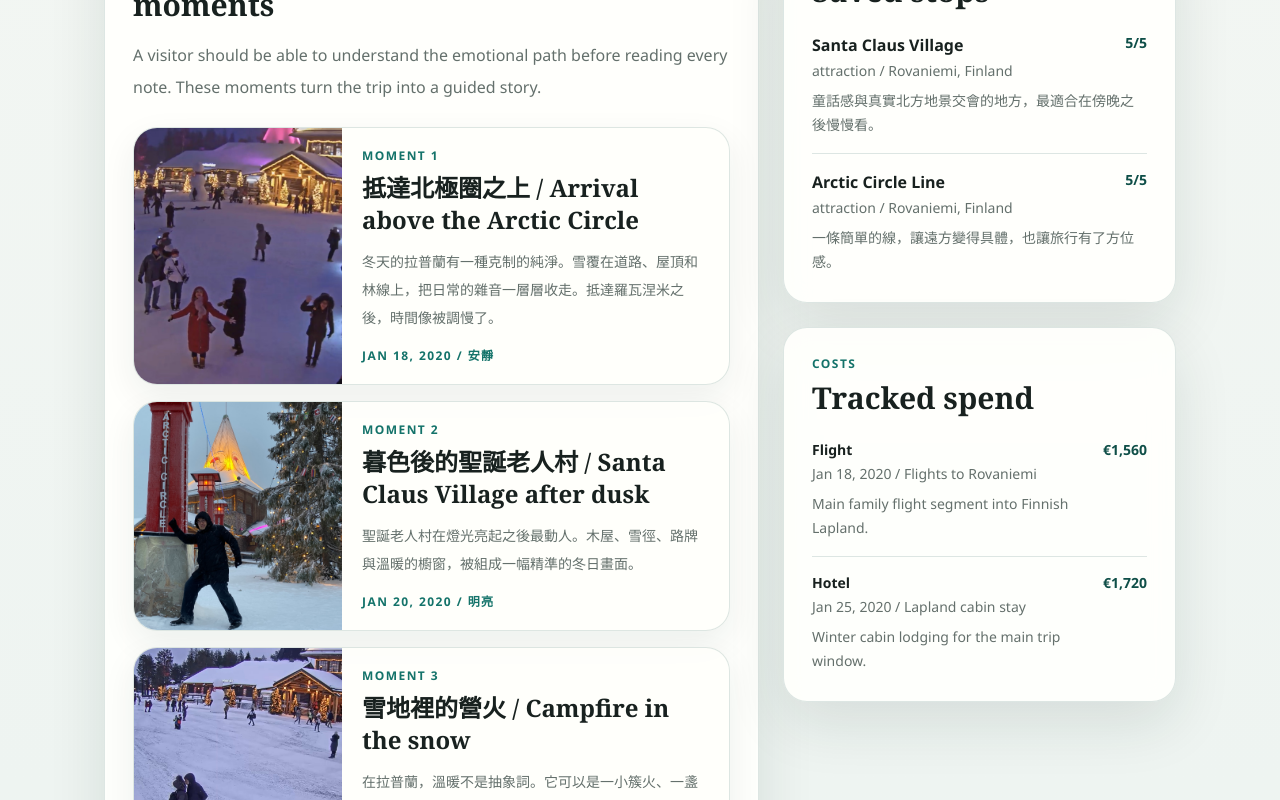
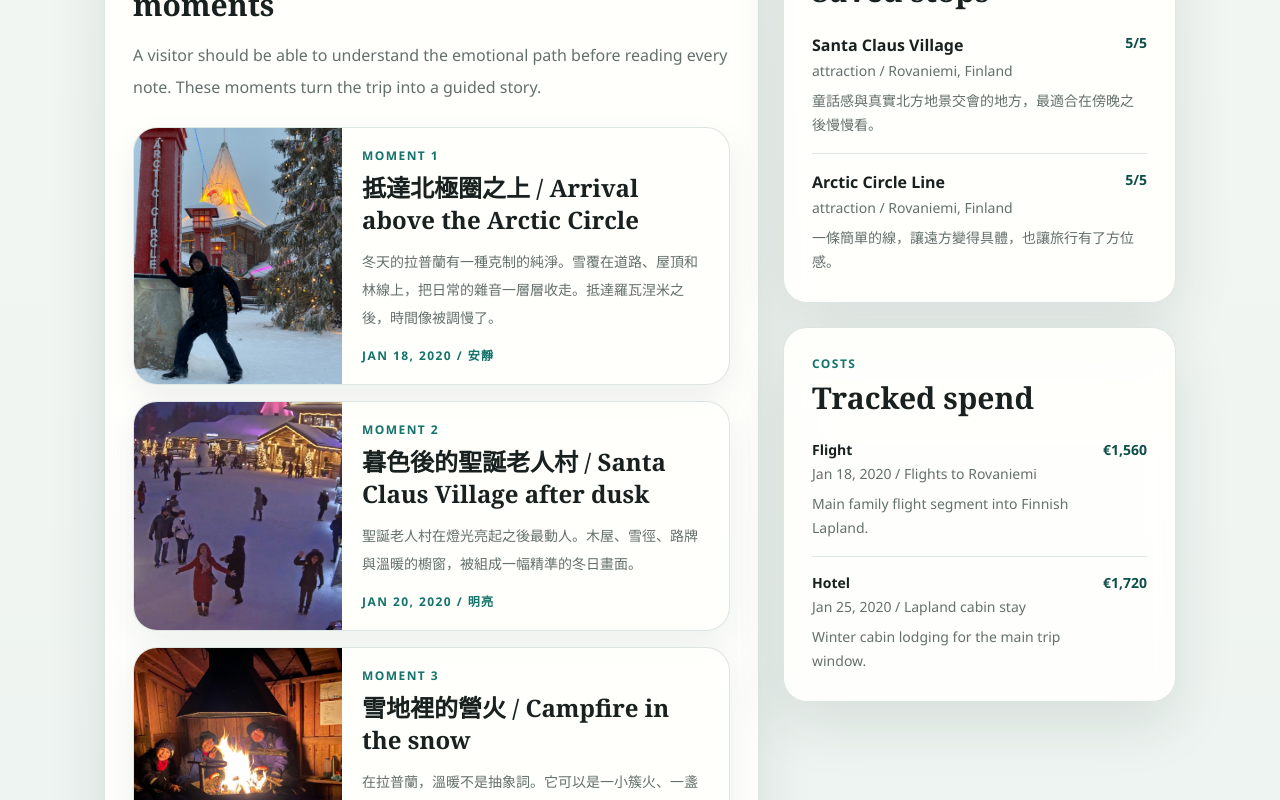
Before and after one commit to c8vzn4ym5g-ai/travelos2, a Next.js app: page /trips/finland-lapland-winter-journal-2020 in a window 1280 px wide. Shown: the part 1860-2660 px from the top of the page. Built offline with nearby package versions, Linux system fonts and the light colour scheme.

Commit message:
Match trip story photos by content

```diff
--- a/app/trips/[slug]/page.tsx
+++ b/app/trips/[slug]/page.tsx
@@ -59,6 +59,41 @@ function getReadingMinutes(entries: JournalEntry[]) {
 function getFirstSentence(text: string) {
   const sentence = text.split(/(?<=[.!?。！？])\s+/)[0]?.trim();
   return sentence || text.slice(0, 140);
+}
+
+function getStoryKeywords(entry: JournalEntry) {
+  const text = `${entry.id} ${entry.title}`.toLowerCase();
+
+  if (text.includes("arrival") || text.includes("arctic")) {
+    return ["arctic", "circle", "arrival"];
+  }
+
+  if (text.includes("santa")) {
+    return ["santa", "village", "night", "dusk"];
+  }
+
+  if (text.includes("campfire") || text.includes("fire")) {
+    return ["campfire", "fire", "warmth"];
+  }
+
+  return text
+    .replace(/[^a-z0-9\s-]/g, " ")
+    .split(/\s+/)
+    .filter((word) => word.length > 3);
+}
+
+function getBestStoryPhoto(entry: JournalEntry, photos: Photo[], usedPhotoIds: Set<string>) {
+  const keywords = getStoryKeywords(entry);
+  const scoredPhotos = photos
+    .filter((photo) => !usedPhotoIds.has(photo.id))
+    .map((photo) => {
+      const searchable = `${photo.id} ${photo.originalFilename} ${photo.caption ?? ""}`.toLowerCase();
+      const score = keywords.reduce((total, keyword) => total + (searchable.includes(keyword) ? 1 : 0), 0);
+      return { photo, score };
+    })
+    .sort((first, second) => second.score - first.score);
+
+  return scoredPhotos.find((item) => item.score > 0)?.photo ?? photos.find((photo) => !usedPhotoIds.has(photo.id));
 }
 
 function SectionHeader({ kicker, title }: { kicker: string; title: string }) {
@@ -206,6 +241,15 @@ export default async function TripDetailPage({ params }: TripDetailPageProps) {
   const featurePhotos = trip.photos.filter(isRenderablePhoto).slice(0, 4);
   const renderablePhotos = trip.photos.filter(isRenderablePhoto);
   const readingMinutes = getReadingMinutes(trip.journalEntries);
+  const usedStoryPhotoIds = new Set<string>();
+  const storyMoments = trip.journalEntries.map((entry, index) => {
+    const photo = getBestStoryPhoto(entry, renderablePhotos, usedStoryPhotoIds);
+    if (photo) {
+      usedStoryPhotoIds.add(photo.id);
+    }
+
+    return { entry, index, photo };
+  });
   const articleJsonLd = {
     "@context": "https://schema.org",
     "@type": "TravelBlogPosting",
@@ -324,8 +368,8 @@ export default async function TripDetailPage({ params }: TripDetailPageProps) {
                 A visitor should be able to understand the emotional path before reading every note. These moments turn the trip into a guided story.
               </p>
               <div className="mt-6 grid gap-4">
-                {trip.journalEntries.map((entry, index) => (
-                  <StoryMomentCard entry={entry} index={index} key={entry.id} photo={renderablePhotos[index]} />
+                {storyMoments.map(({ entry, index, photo }) => (
+                  <StoryMomentCard entry={entry} index={index} key={entry.id} photo={photo} />
                 ))}
               </div>
             </section>
```
